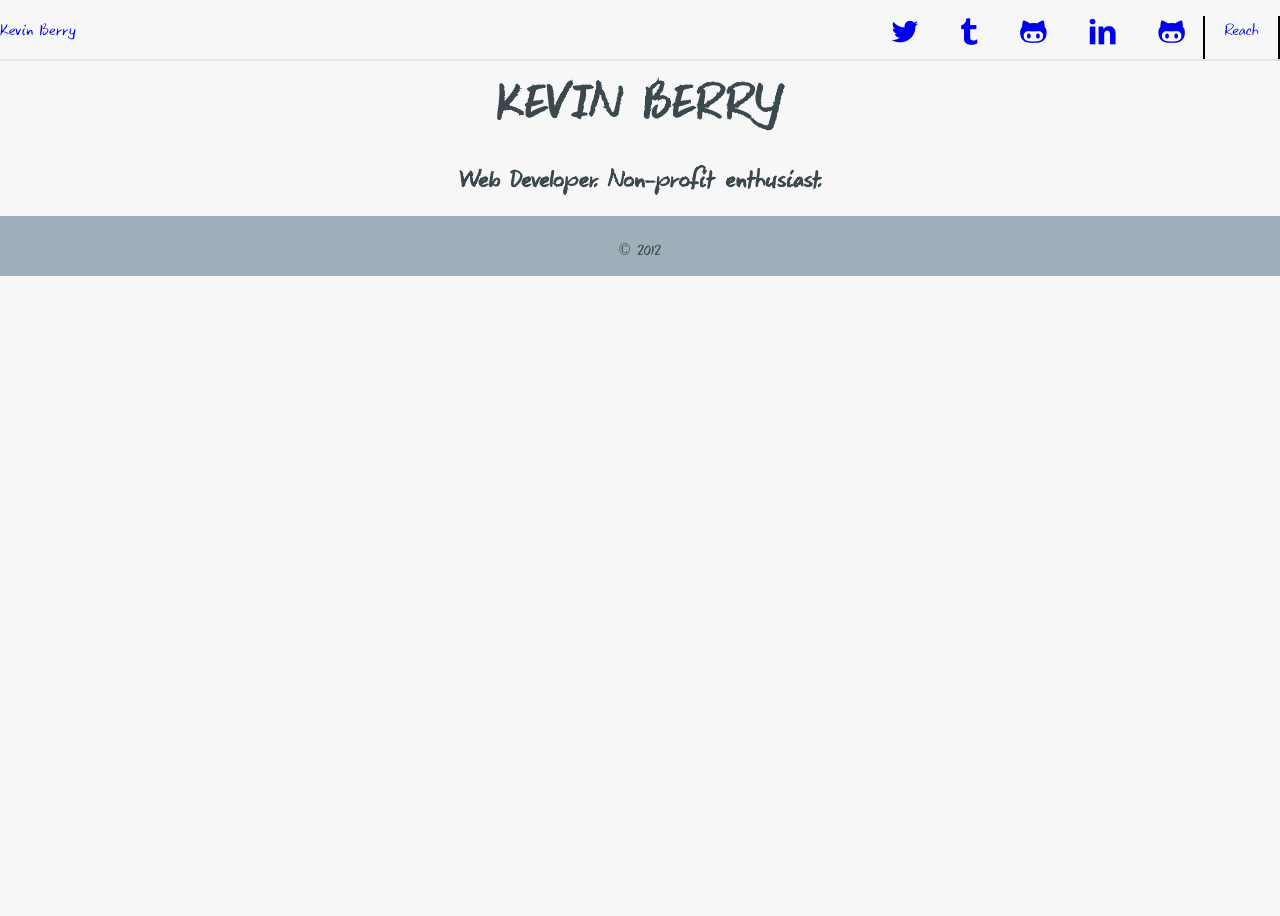
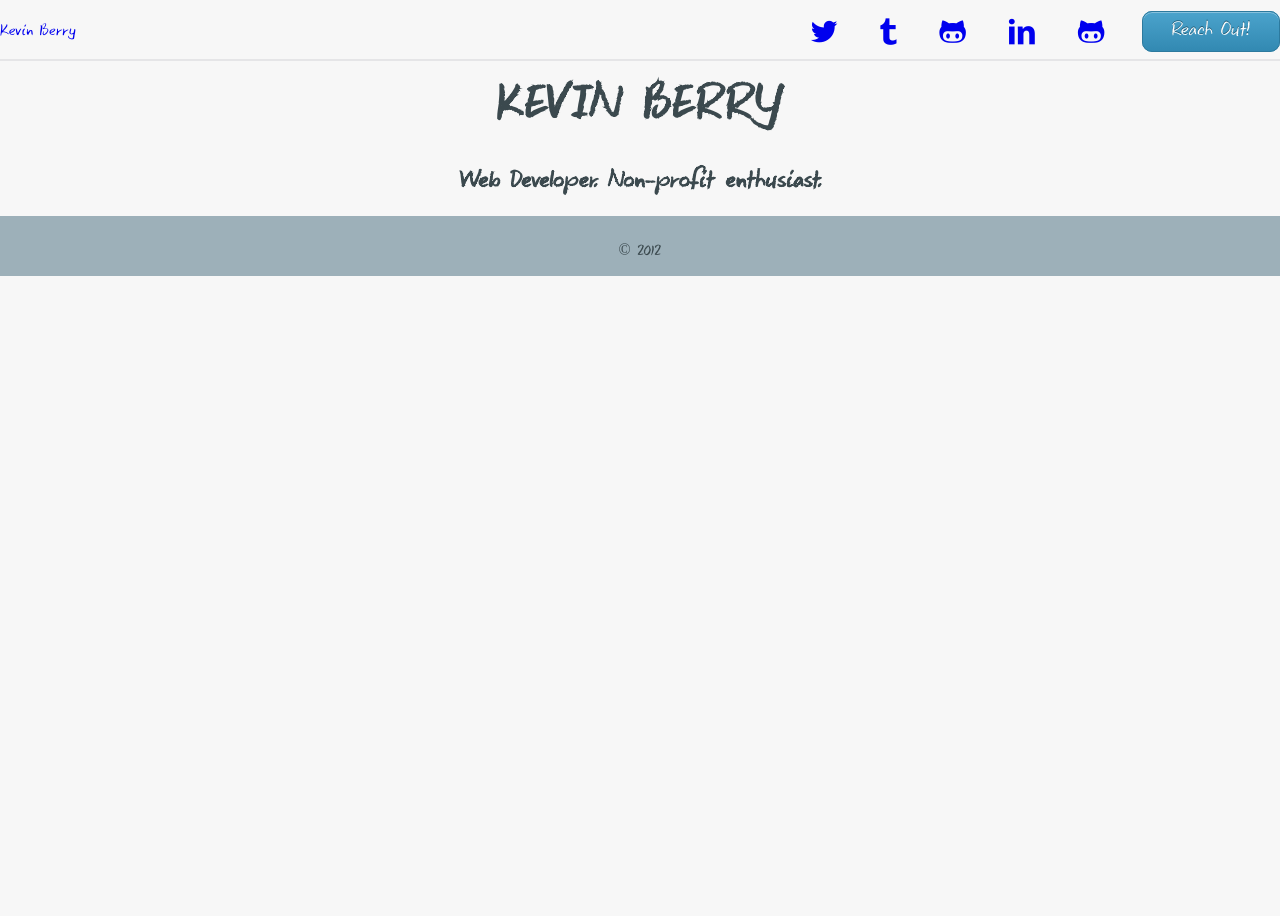
Before and after one commit to kbsail/kbsail-kbsail.github.io, a Jekyll site: the page built from index.html, in a window 1280 px wide. Built offline with Jekyll 4.4.1, drawn with Linux system fonts in a browser that asks for light colours; some web fonts are replaced; Markdown is read by kramdown in place of the engine named in the settings.

Commit message:
added sassy buttons - html, sass and gem

```diff
--- a/Gemfile
+++ b/Gemfile
@@ -9,3 +9,7 @@ gem 'compass', '>= 0.12.2'
 gem 'compass-rails', '>= 1.0.3'
 
 gem "font-icons", "~> 1.0.0.beta"
+
+gem 'sass', '3.3.0.alpha.149'
+
+gem 'sassy-buttons'
--- a/_includes/header.html
+++ b/_includes/header.html
@@ -19,7 +19,7 @@
   <div class="header-wrapper">
     <header>
       <div class="contact">
-        <a href="mailto:hello@kevin-berry">Reach</a>
+        <a href="mailto:hello@kevin-berry">Reach Out!</a>
       </div>
       <div class="site-title">
         <a href="/"> {{ site.title }} </a>
--- a/assets/css/screen.css
+++ b/assets/css/screen.css
@@ -1,4 +1,4 @@
-/* line 17, ../../../.rvm/gems/ruby-2.0.0-p247/gems/compass-0.12.2/frameworks/compass/stylesheets/compass/reset/_utilities.scss */
+/* line 5, ../../../.rvm/gems/ruby-2.0.0-p247/gems/compass-0.12.2/frameworks/compass/stylesheets/compass/reset/_utilities.scss */
 html, body, div, span, applet, object, iframe,
 h1, h2, h3, h4, h5, h6, p, blockquote, pre,
 a, abbr, acronym, address, big, cite, code,
@@ -56,7 +56,7 @@ article, aside, details, figcaption, figure, footer, header, hgroup, menu, nav,
 
 /* -------------------------------------------------------------------------*/
 /* LAYOUT */
-/* line 15, ../scss/screen.scss */
+/* line 16, ../scss/screen.scss */
 .container {
   *zoom: 1;
   max-width: 59em;
@@ -128,11 +128,11 @@ body {
 /* COLORS */
 /* -------------------------------------------------------------------------*/
 /* LAYOUT */
-/* line 58, ../scss/screen.scss */
+/* line 59, ../scss/screen.scss */
 html, body {
   height: 100%; }
 
-/* line 60, ../scss/screen.scss */
+/* line 61, ../scss/screen.scss */
 header, section, footer {
   *zoom: 1;
   max-width: 59em;
@@ -149,49 +149,100 @@ header, section, footer {
     display: table;
     clear: both; }
 
-/* line 66, ../scss/screen.scss */
+/* line 67, ../scss/screen.scss */
 .header-wrapper {
   border-bottom: 2px solid #e5e5e7;
-  margin-top: 1em;
+  padding-top: 1em;
   overflow: hidden;
   *zoom: 1; }
 
-/* line 72, ../scss/screen.scss */
+/* line 73, ../scss/screen.scss */
 body {
   background-color: #f7f7f7;
   color: #3b494e;
   font-family: "Keswick", serif;
   line-height: 200%; }
 
-/* line 79, ../scss/screen.scss */
+/* line 80, ../scss/screen.scss */
 header {
   display: inline; }
-  /* line 81, ../scss/screen.scss */
+  /* line 82, ../scss/screen.scss */
   header a {
     text-decoration: none; }
-  /* line 85, ../scss/screen.scss */
+  /* line 86, ../scss/screen.scss */
   header nav {
     float: right; }
-  /* line 89, ../scss/screen.scss */
+  /* line 90, ../scss/screen.scss */
   header .contact {
-    float: right; }
-    /* line 91, ../scss/screen.scss */
+    float: right;
+    margin-left: 1.2em; }
+    /* line 93, ../scss/screen.scss */
     header .contact a {
-      padding: 1.2em;
-      border: 2px solid black; }
-  /* line 97, ../scss/screen.scss */
+      font-size: 1.2em;
+      padding: 0.5em 1.5em;
+      display: inline-block;
+      cursor: pointer;
+      -webkit-border-radius: 10px;
+      -moz-border-radius: 10px;
+      -ms-border-radius: 10px;
+      -o-border-radius: 10px;
+      border-radius: 10px;
+      *zoom: 1;
+      filter: progid:DXImageTransform.Microsoft.gradient(gradientType=0, startColorstr='#FF4BA3CC', endColorstr='#FF276B8A');
+      background: -webkit-gradient(linear, 50% 0%, 50% 100%, color-stop(0%, #4ba3cc), color-stop(100%, #3289b2));
+      background: -webkit-linear-gradient(#4ba3cc, #3289b2);
+      background: -moz-linear-gradient(#4ba3cc, #3289b2);
+      background: -o-linear-gradient(#4ba3cc, #3289b2);
+      background: linear-gradient(#4ba3cc, #3289b2);
+      -webkit-box-shadow: #87c1dd 0 1px 0 inset;
+      -moz-box-shadow: #87c1dd 0 1px 0 inset;
+      box-shadow: #87c1dd 0 1px 0 inset;
+      border: 1px solid #2d7a9e;
+      color: white;
+      text-shadow: #205872 0 -1px 0;
+      display: inline; }
+      /* line 15, ../../../.rvm/gems/ruby-2.0.0-p247/gems/sassy-buttons-0.2.6/stylesheets/sassy-buttons/_sassy-button-pseudo-states.sass */
+      header .contact a:hover {
+        text-decoration: none; }
+      /* line 36, ../../../.rvm/gems/ruby-2.0.0-p247/gems/sassy-buttons-0.2.6/stylesheets/sassy-buttons/_sassy-button-pseudo-states.sass */
+      header .contact a:hover {
+        background-color: #2d7a9e;
+        background: -webkit-gradient(linear, 50% 0%, 50% 100%, color-stop(0%, #3899c6), color-stop(100%, #2d7a9e));
+        background: -webkit-linear-gradient(#3899c6, #2d7a9e);
+        background: -moz-linear-gradient(#3899c6, #2d7a9e);
+        background: -o-linear-gradient(#3899c6, #2d7a9e);
+        background: linear-gradient(#3899c6, #2d7a9e); }
+      /* line 39, ../../../.rvm/gems/ruby-2.0.0-p247/gems/sassy-buttons-0.2.6/stylesheets/sassy-buttons/_sassy-button-pseudo-states.sass */
+      header .contact a:active {
+        -webkit-box-shadow: #297192 0 1px 2px inset;
+        -moz-box-shadow: #297192 0 1px 2px inset;
+        box-shadow: #297192 0 1px 2px inset; }
+      /* line 6, ../../../.rvm/gems/ruby-2.0.0-p247/gems/sassy-buttons-0.2.6/stylesheets/sassy-buttons/_sassy-button-pseudo-states.sass */
+      header .contact a.disabled, header .contact a[disabled] {
+        filter: progid:DXImageTransform.Microsoft.Alpha(Opacity=60);
+        opacity: 0.6;
+        background: #3289b2;
+        cursor: default;
+        -webkit-box-shadow: none;
+        -moz-box-shadow: none;
+        box-shadow: none; }
+      /* line 74, ../../../.rvm/gems/ruby-2.0.0-p247/gems/sassy-buttons-0.2.6/stylesheets/_sassy-buttons.sass */
+      header .contact a::-moz-focus-inner {
+        padding: 0 !important;
+        margin: -1px !important; }
+  /* line 99, ../scss/screen.scss */
   header .site-title {
     float: left; }
-  /* line 101, ../scss/screen.scss */
+  /* line 103, ../scss/screen.scss */
   header .icon {
     font-size: 1.2em;
     padding: 0.8em; }
-    /* line 104, ../scss/screen.scss */
+    /* line 106, ../scss/screen.scss */
     header .icon.twitter:before, header .icon.tumblr:before, header .icon.github:before, header .icon.instagram:before, header .icon.coderwall:before, header .icon.linkedin:before {
       font-family: 'entypo-social';
       content: attr(data-icon); }
 
-/* line 113, ../scss/screen.scss */
+/* line 115, ../scss/screen.scss */
 .page {
   *zoom: 1;
   max-width: 59em;
@@ -207,7 +258,7 @@ header {
     content: "";
     display: table;
     clear: both; }
-  /* line 117, ../scss/screen.scss */
+  /* line 119, ../scss/screen.scss */
   .page .front-page {
     clear: both;
     font-family: "Keswick";
@@ -216,7 +267,7 @@ header {
     margin: 0 2em auto;
     text-align: center;
     display: inline-block; }
-    /* line 125, ../scss/screen.scss */
+    /* line 127, ../scss/screen.scss */
     .page .front-page h1 {
       color: #3b494e;
       font-size: 2em;
@@ -224,13 +275,13 @@ header {
       padding: 0.5em;
       text-transform: uppercase;
       width: 12em; }
-    /* line 133, ../scss/screen.scss */
+    /* line 135, ../scss/screen.scss */
     .page .front-page a {
       text-decoration: none;
       overflow: hidden;
       *zoom: 1; }
 
-/* line 141, ../scss/screen.scss */
+/* line 143, ../scss/screen.scss */
 .footer-wrapper {
   width: 100%;
   text-align: center;
@@ -238,23 +289,23 @@ header {
   height: 30px;
   padding: 20px 0 10px 0; }
 
-/* line 151, ../scss/screen.scss */
+/* line 153, ../scss/screen.scss */
 h1, h3, h4, h5, h6 {
   font-family: "Keswick", sans-serif; }
 
-/* line 153, ../scss/screen.scss */
+/* line 155, ../scss/screen.scss */
 h1 {
   font-size: 3.4em;
   line-height: 100%;
   margin-bottom: 0.2em;
   width: 100%; }
 
-/* line 160, ../scss/screen.scss */
+/* line 162, ../scss/screen.scss */
 h2 {
   font-size: 1.2em;
   line-height: 100%; }
 
-/* line 165, ../scss/screen.scss */
+/* line 167, ../scss/screen.scss */
 h3 {
   color: #bfd9da;
   font-size: 1.1em;
@@ -264,7 +315,7 @@ h3 {
   line-height: 100%;
   text-transform: uppercase; }
 
-/* line 175, ../scss/screen.scss */
+/* line 177, ../scss/screen.scss */
 h4 {
   color: #9db0b9;
   font-size: 0.85em;
@@ -272,7 +323,7 @@ h4 {
   margin-top: 0.2em;
   text-transform: uppercase; }
 
-/* line 183, ../scss/screen.scss */
+/* line 185, ../scss/screen.scss */
 h5 {
   font-size: 0.9em;
   font-weight: 600;
@@ -280,24 +331,24 @@ h5 {
   text-align: right;
   text-transform: uppercase; }
 
-/* line 191, ../scss/screen.scss */
+/* line 193, ../scss/screen.scss */
 h6 {
   text-transform: uppercase; }
 
-/* line 195, ../scss/screen.scss */
+/* line 197, ../scss/screen.scss */
 li {
   margin-bottom: 0.2em; }
 
-/* line 200, ../scss/screen.scss */
+/* line 202, ../scss/screen.scss */
 .icon {
   margin: 0.5em 0;
   font-weight: normal; }
-  /* line 203, ../scss/screen.scss */
+  /* line 205, ../scss/screen.scss */
   .icon:before {
     font-family: 'entypo';
     font-size: 3em;
     content: attr(data-icon);
     speak: none; }
-  /* line 209, ../scss/screen.scss */
+  /* line 211, ../scss/screen.scss */
   .icon.list-link:before {
     font-size: 1.75em; }
--- a/config.rb
+++ b/config.rb
@@ -1,6 +1,7 @@
 # Require any additional compass plugins here.
 require 'susy'
 require 'font-icons'
+require 'sassy-buttons'
 
 # Set this to the root of your project when deployed:
 http_path = "/"
```
Also changed, not shown: assets/scss/screen.scss (+5 -3 lines), Gemfile.lock.
